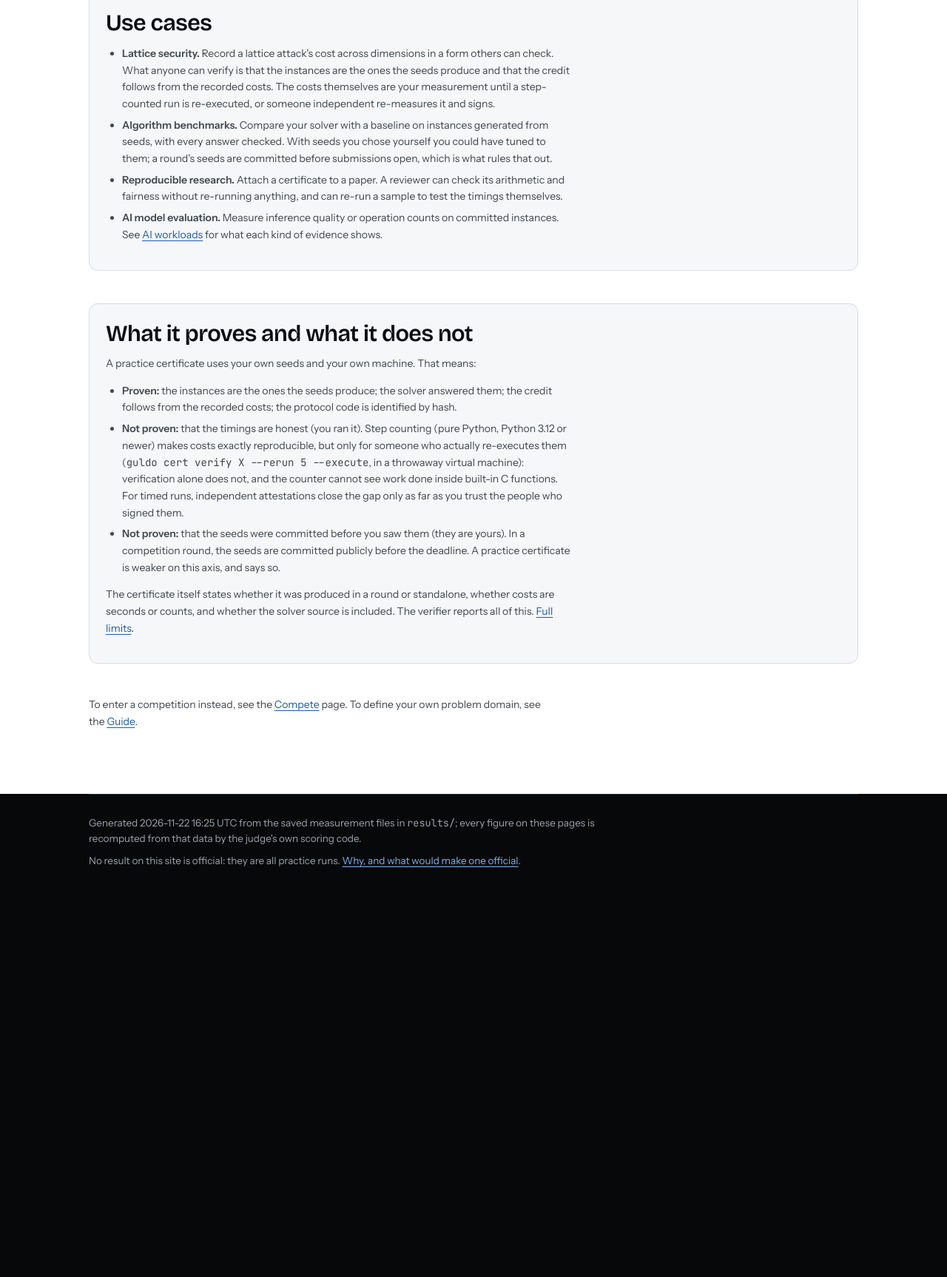
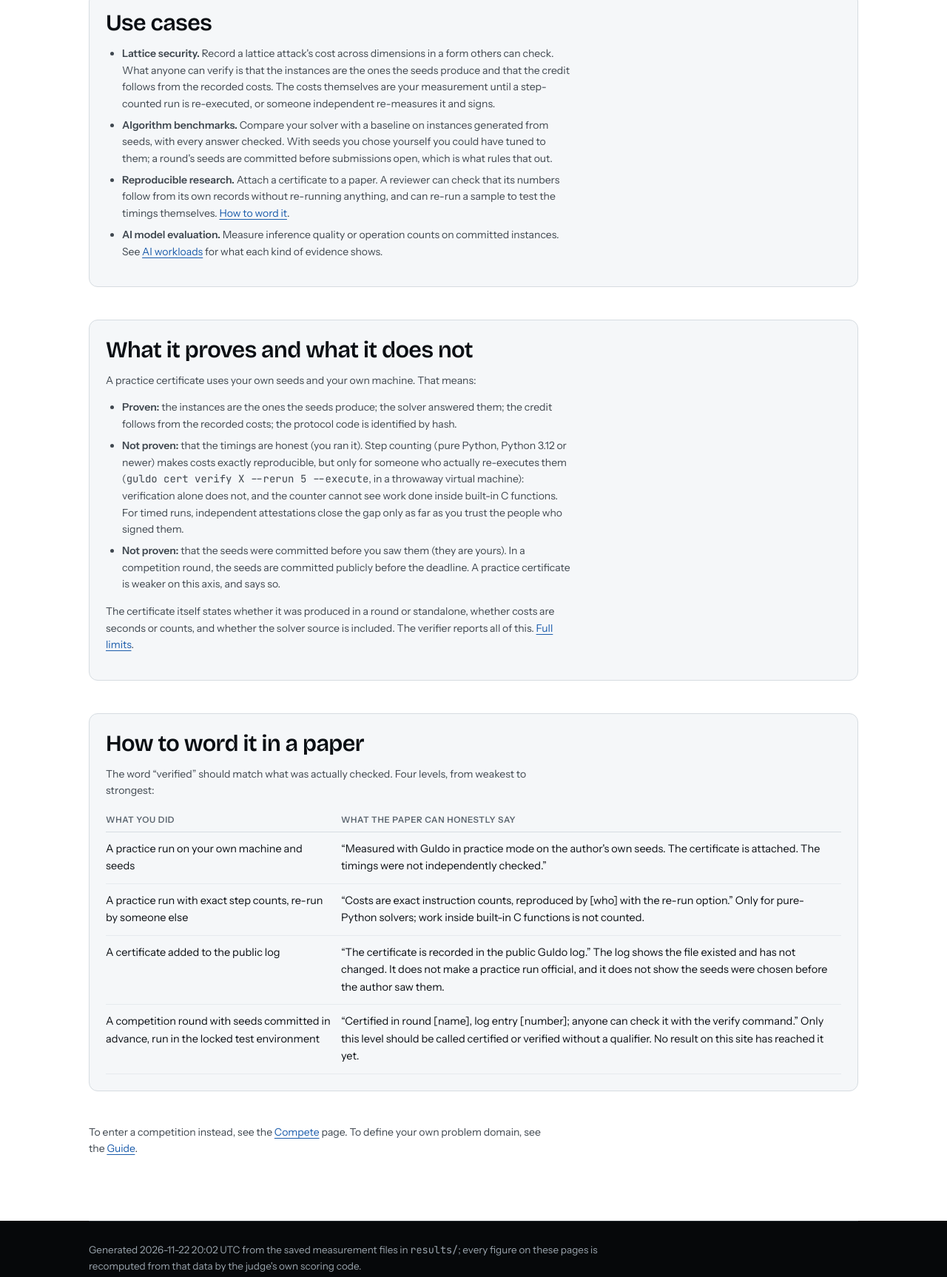
Before and after one commit to MuffinsThaCat/guldo-site, a plain HTML site: page certify.html in a window 1280 px wide. Shown: the part 1942-3668 px from the top of the page at 74% size. Before the commit the page ends 3157 px from the top, so only its background shows below. Drawn offline with nearby package versions, Linux system fonts and the light colour scheme.

Commit message:
Certify: add 'How to word it in a paper' (four levels of evidence) and soften the 'arithmetic and fairness' line
Co-Authored-By: Claude Sonnet 5.5 <noreply@anthropic.com>

```diff
--- a/certify.html
+++ b/certify.html
@@ -36,7 +36,7 @@
 <ul class="fine">
 <li><strong>Lattice security.</strong> Record a lattice attack's cost across dimensions in a form others can check. What anyone can verify is that the instances are the ones the seeds produce and that the credit follows from the recorded costs. The costs themselves are your measurement until a step-counted run is re-executed, or someone independent re-measures it and signs.</li>
 <li><strong>Algorithm benchmarks.</strong> Compare your solver with a baseline on instances generated from seeds, with every answer checked. With seeds you chose yourself you could have tuned to them; a round's seeds are committed before submissions open, which is what rules that out.</li>
-<li><strong>Reproducible research.</strong> Attach a certificate to a paper. A reviewer can check its arithmetic and fairness without re-running anything, and can re-run a sample to test the timings themselves.</li>
+<li><strong>Reproducible research.</strong> Attach a certificate to a paper. A reviewer can check that its numbers follow from its own records without re-running anything, and can re-run a sample to test the timings themselves. <a href="#wording">How to word it</a>.</li>
 <li><strong>AI model evaluation.</strong> Measure inference quality or operation counts on committed instances. See <a href="domains.html#ai">AI workloads</a> for what each kind of evidence shows.</li>
 </ul></section>
 <section class="card"><h2>What it proves and what it does not</h2>
@@ -47,8 +47,16 @@
 <li><strong>Not proven:</strong> that the seeds were committed before you saw them (they are yours). In a competition round, the seeds are committed publicly before the deadline. A practice certificate is weaker on this axis, and says so.</li>
 </ul>
 <p class="fine">The certificate itself states whether it was produced in a round or standalone, whether costs are seconds or counts, and whether the solver source is included. The verifier reports all of this. <a href="limits.html">Full limits</a>.</p></section>
+<section class="card" id="wording"><h2>How to word it in a paper</h2>
+<p class="fine">The word &ldquo;verified&rdquo; should match what was actually checked. Four levels, from weakest to strongest:</p>
+<div class="scroll"><table class="lb"><thead><tr><th>What you did</th><th>What the paper can honestly say</th></tr></thead><tbody>
+<tr><td>A practice run on your own machine and seeds</td><td>&ldquo;Measured with Guldo in practice mode on the author's own seeds. The certificate is attached. The timings were not independently checked.&rdquo;</td></tr>
+<tr><td>A practice run with exact step counts, re-run by someone else</td><td>&ldquo;Costs are exact instruction counts, reproduced by [who] with the re-run option.&rdquo; Only for pure-Python solvers; work inside built-in C functions is not counted.</td></tr>
+<tr><td>A certificate added to the public log</td><td>&ldquo;The certificate is recorded in the public Guldo log.&rdquo; The log shows the file existed and has not changed. It does not make a practice run official, and it does not show the seeds were chosen before the author saw them.</td></tr>
+<tr><td>A competition round with seeds committed in advance, run in the locked test environment</td><td>&ldquo;Certified in round [name], log entry [number]; anyone can check it with the verify command.&rdquo; Only this level should be called certified or verified without a qualifier. No result on this site has reached it yet.</td></tr>
+</tbody></table></div></section>
 <section class="block"><p class="fine">To enter a competition instead, see the <a href="compete.html">Compete</a> page. To define your own problem domain, see the <a href="guide.html">Guide</a>.</p></section>
 </div></div></main>
-<div class="band dark ftr"><div class="wrap"><footer class="foot"><p>Generated 2026-11-22 16:25 UTC from the saved measurement files in <span class="mono">results/</span>; every figure on these pages is recomputed from that data by the judge's own scoring code.</p>
+<div class="band dark ftr"><div class="wrap"><footer class="foot"><p>Generated 2026-11-22 20:02 UTC from the saved measurement files in <span class="mono">results/</span>; every figure on these pages is recomputed from that data by the judge's own scoring code.</p>
 <p>No result on this site is official: they are all practice runs. <a href="limits.html">Why, and what would make one official</a>.</p></footer></div></div>
 <div id="tip" role="tooltip"></div><script src="assets/site.js"></script></body></html>
```
